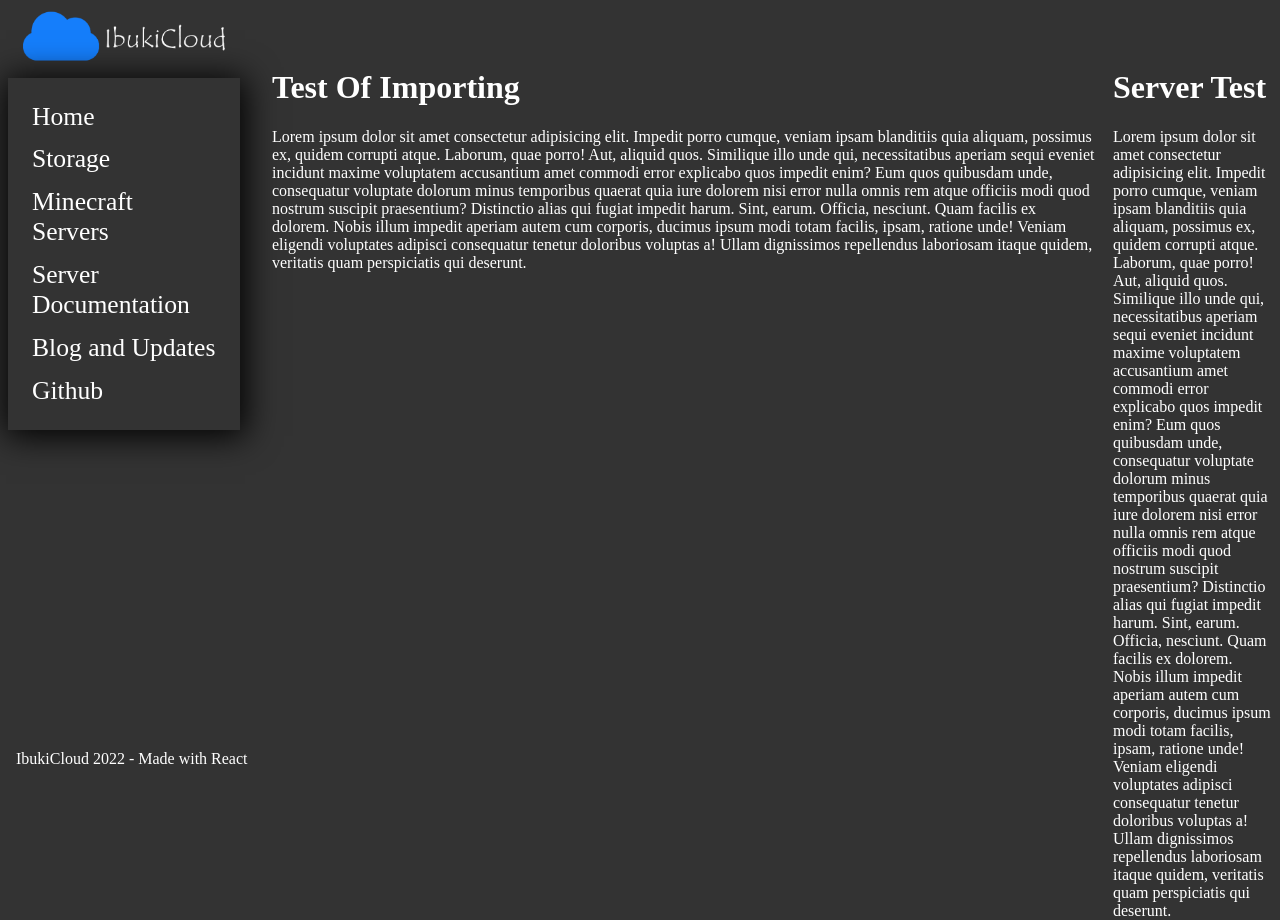
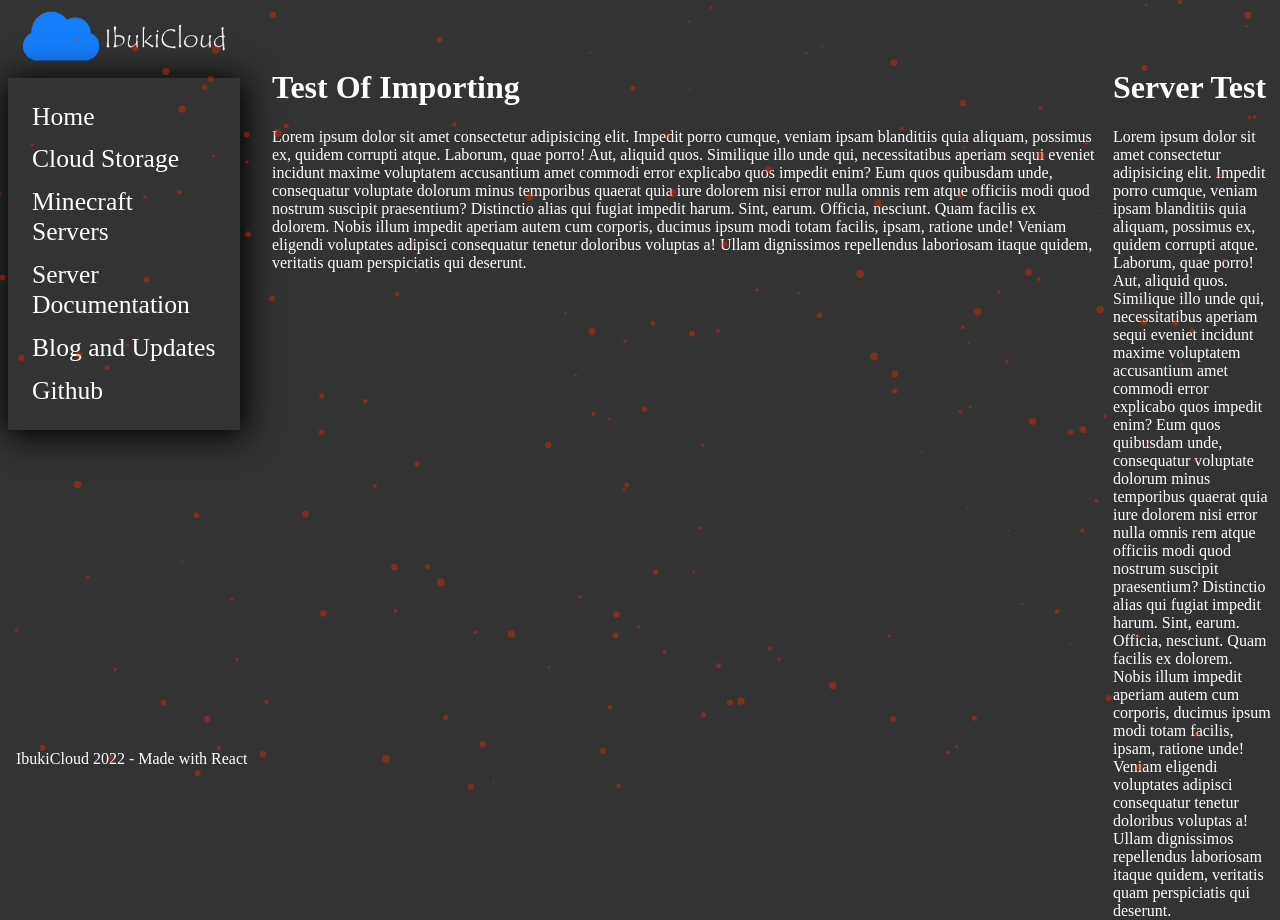
Before and after one commit to luizantoniofx/ibukicloud-mainwebsite, a React (Create React App) app: page / in a window 1280 px wide. Built offline with nearby package versions, Linux system fonts and the light colour scheme.

Commit message:
Changed some menu items and added react-tsparticles for background.

```diff
--- a/package.json
+++ b/package.json
@@ -6,9 +6,11 @@
     "@testing-library/jest-dom": "^5.16.1",
     "@testing-library/react": "^12.1.2",
     "@testing-library/user-event": "^13.5.0",
+    "particles-bg": "^2.5.5",
     "react": "^17.0.2",
     "react-dom": "^17.0.2",
     "react-scripts": "5.0.0",
+    "react-tsparticles": "^1.41.0",
     "web-vitals": "^2.1.3"
   },
   "scripts": {
--- a/src/MenuBar/MenuBar.jsx
+++ b/src/MenuBar/MenuBar.jsx
@@ -10,7 +10,7 @@ export default () => {
     <div classname="menulist">
         <ul>
             <li><a href=''>Home</a></li>
-            <li><a href='http://storage.ibukicloud.tk:90/'>Storage</a></li>
+            <li><a href='http://storage.ibukicloud.tk:90/'>Cloud Storage</a></li>
             <li><a href=''>Minecraft Servers</a></li>
             <li><a href='https://github.com/luizantoniofx/ibukicloud-documentation'>Server Documentation</a></li>
             <li><a href='http://blog.ibukicloud.tk:90/'>Blog and Updates</a></li>
--- a/src/app.css
+++ b/src/app.css
@@ -25,3 +25,8 @@
     margin-top: 2.5em;
     flex: 90%;
 }
+
+.ParticlesD {
+    position: absolute;
+    left: 50px;
+}
--- a/src/app.jsx
+++ b/src/app.jsx
@@ -4,10 +4,16 @@ import MenuBar from './MenuBar/MenuBar'
 import BodyDefault from './BodyDefault/BodyDefault'
 import ServerStatus from './ServerStatus/ServerStatus'
 import Footer from './Footer/Footer'
+import Particles from "react-tsparticles";
 
 const App = () => {
     return (
         <div className='container-default'>
+
+        <div className='ParticlesD'>
+            <ParticlesV/>
+        </div>
+
             <div className="menu">
                 <MenuBar/>
             </div>
@@ -15,13 +21,106 @@ const App = () => {
         <main className="defaultpg">
             <BodyDefault/>
         </main>
+
             <div className='servers'>
                 <ServerStatus/>
             </div>
+
             <div className='footer'>
                 <Footer/>
             </div>
     </div>
     )
 }
+
+const ParticlesV = () => {
+    const particlesInit = (main) => {
+        console.log(main);
+
+        // you can initialize the tsParticles instance (main) here, adding custom shapes or presets
+      };
+
+      const particlesLoaded = (container) => {
+        console.log(container);
+      };
+      return (
+        <Particles
+          id="tsparticles"
+          init={particlesInit}
+          loaded={particlesLoaded}
+          options={{
+            fpsLimit: 120,
+            interactivity: {
+              events: {
+                onClick: {
+                  enable: false,
+                  mode: "push",
+                },
+                onHover: {
+                  enable: false,
+                  mode: "repulse",
+                },
+                resize: true,
+              },
+              modes: {
+                bubble: {
+                  distance: 400,
+                  duration: 2,
+                  opacity: 0.8,
+                  size: 40,
+                },
+                push: {
+                  quantity: 4,
+                },
+                repulse: {
+                  distance: 200,
+                  duration: 0.4,
+                },
+              },
+            },
+            particles: {
+              color: {
+                value: "#FF2D00",
+              },
+              links: {
+                color: "#ffffff",
+                distance: 150,
+                enable: false,
+                opacity: 0.5,
+                width: 1,
+              },
+              collisions: {
+                enable: false,
+              },
+              move: {
+                direction: "left",
+                enable: true,
+                outMode: "out",
+                random: false,
+                speed: 8,
+                straight: false,
+              },
+              number: {
+                density: {
+                  enable: true,
+                  area: 500,
+                },
+                value: 90,
+              },
+              opacity: {
+                value: 0.2,
+              },
+              shape: {
+                type: "circle",
+              },
+              size: {
+                random: true,
+                value: 4,
+              },
+            },
+            detectRetina: false,
+          }}
+        />
+      );
+  };
 export default App
```
Also changed, not shown: 1 other file (tests, documents, lock files or other folders). Lines whose indentation alone changed are shown as unchanged.
